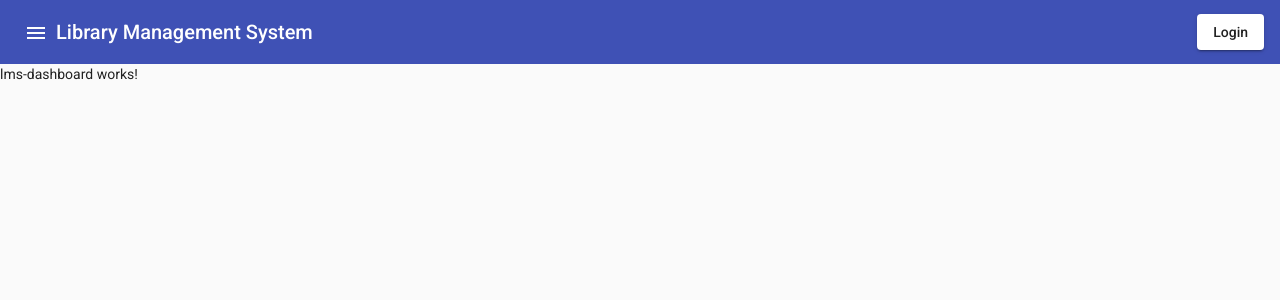
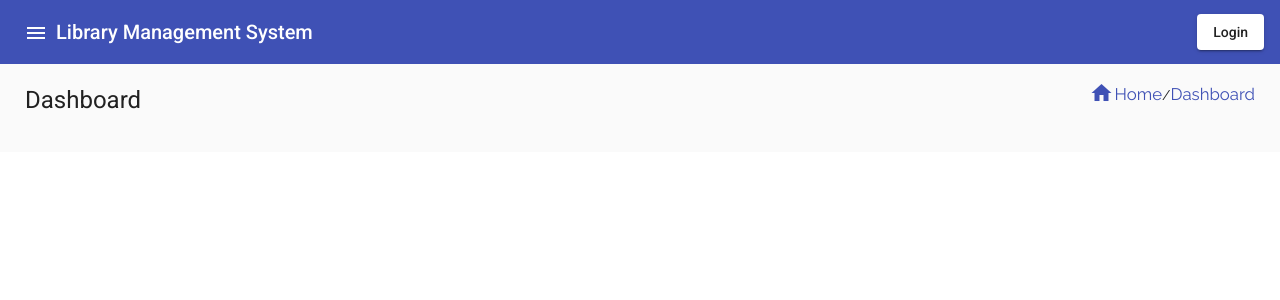
Before and after one commit to gauravdiscoverdollar/lms-angular, an Angular app: page / in a window 1280 px wide. Shown: the top 300 px of the page. Built offline with nearby package versions, Linux system fonts and the light colour scheme.

Commit message:
Added Routing

```diff
--- a/src/app/Components/lms-dashboard/lms-dashboard.component.css
+++ b/src/app/Components/lms-dashboard/lms-dashboard.component.css
@@ -0,0 +1,26 @@
+@import url('https://fonts.googleapis.com/css2?family=Raleway&display=swap');
+
+.dashboard{
+    margin: 20px;
+}
+#dashboard-heading{
+    display: flex;
+    justify-content: space-between;
+    margin: 20px 25px;
+    font-family: 'Raleway', sans-serif;
+}
+
+#dashboardLink {
+    position: relative;
+}
+#dashboardLink a{
+    text-decoration: none;
+    color: #3f51b5;
+    font-size: larger;
+}
+#homeIcon{
+    position: absolute;
+    color: #3f51b5;
+    left: -25px;
+    top: -3px;
+}
--- a/src/app/Components/lms-dashboard/lms-dashboard.component.html
+++ b/src/app/Components/lms-dashboard/lms-dashboard.component.html
@@ -1 +1,10 @@
-<p>lms-dashboard works!</p>
+<div id="dashboard">
+    <div id="dashboard-heading">
+        <h1>Dashboard</h1>
+        <div id="dashboardLink">
+            <mat-icon aria-hidden="false" aria-label="Example home icon" fontIcon="home" id="homeIcon"></mat-icon>
+            <a href="#Home">Home</a>/<a href="#Dashboard">Dashboard</a>
+        </div>
+    </div>
+
+</div>
--- a/src/app/app-routing.module.ts
+++ b/src/app/app-routing.module.ts
@@ -1,7 +1,14 @@
 import { NgModule } from '@angular/core';
 import { RouterModule, Routes } from '@angular/router';
+import { LmsDashboardComponent } from './Components/lms-dashboard/lms-dashboard.component';
+import { LoginComponent } from './Components/login/login.component';
 
-const routes: Routes = [];
+const routes: Routes = [
+  {
+    path: '',
+    component : LmsDashboardComponent
+  },
+];
 
 @NgModule({
   imports: [RouterModule.forRoot(routes)],
--- a/src/app/app.component.html
+++ b/src/app/app.component.html
@@ -1,3 +1,5 @@
+<app-login *ngIf="!isLoggedIn"></app-login>
+<div *ngIf="isLoggedIn">
   <app-navbar [drawer]="drawer"></app-navbar>
 
 
@@ -7,8 +9,8 @@
 
       </mat-drawer>
       <div class="example-sidenav-content">
-        <app-login *ngIf="!isLoggedIn"></app-login>
-        <app-lms-dashboard *ngIf="isLoggedIn"></app-lms-dashboard>
+          <router-outlet></router-outlet>
 
       </div>
   </mat-drawer-container>
+</div>
```
Lines whose indentation alone changed are shown as unchanged.
